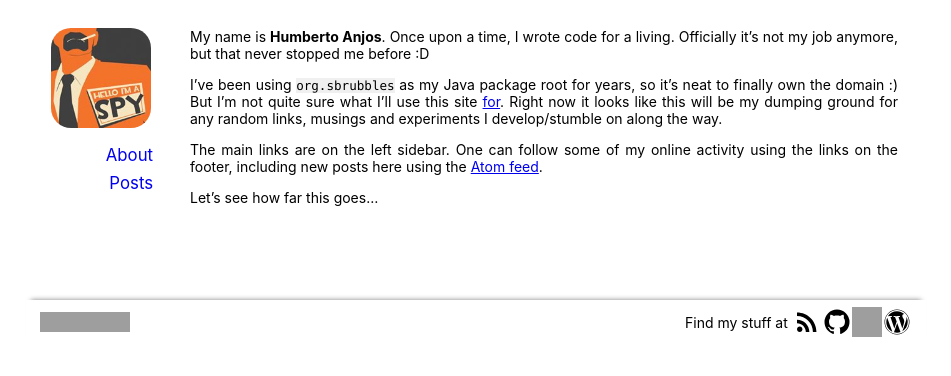
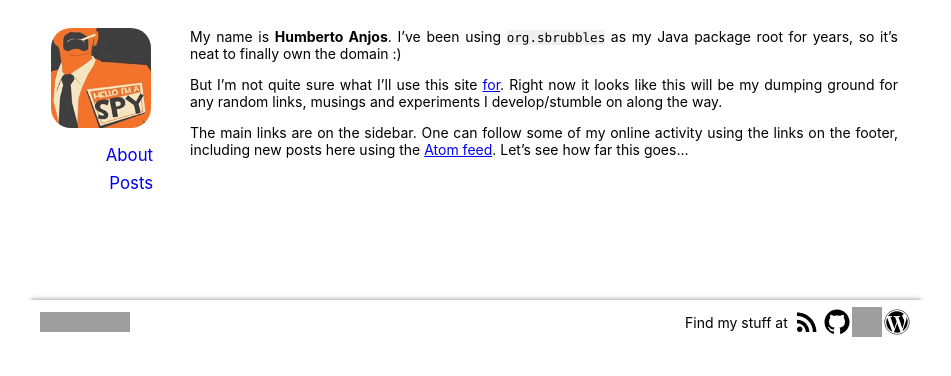
Before and after one commit to hanjos/hanjos.github.io, a Jekyll site: the page built from index.md, in a window 1280 px wide, cut to the strip 0-376 px from the top of the page. Shown: the whole strip, without its empty margins (164-1115 px from the left). Built offline with Jekyll 4.4.1, drawn with Linux system fonts in a browser that asks for light colours; grey boxes are pictures that could not be loaded.

Commit message:
Edição

```diff
--- a/index.md
+++ b/index.md
@@ -3,10 +3,8 @@ layout: default
 title: Hi!
 ---
 
-My name is **Humberto Anjos**. Once upon a time, I wrote code for a living. Officially it's not my job anymore, but that never stopped me before :D
+My name is **Humberto Anjos**. I've been using `org.sbrubbles` as my Java package root for years, so it's neat to finally own the domain :)
 
-I've been using `org.sbrubbles` as my Java package root for years, so it's neat to finally own the domain :) But I'm not quite sure what I'll use this site [for](http://wiki.c2.com/?EndingWithaPreposition). Right now it looks like this will be my dumping ground for any random links, musings and experiments I develop/stumble on along the way.
+But I'm not quite sure what I'll use this site [for](http://wiki.c2.com/?EndingWithaPreposition). Right now it looks like this will be my dumping ground for any random links, musings and experiments I develop/stumble on along the way.
 
-The main links are <span class='only-sm'>in the header.</span><span class='only-md'>on the left sidebar.</span> One can follow some of my online activity using the links on the footer, including new posts here using the [Atom feed](/feed.xml).
-
-Let’s see how far this goes...
+The main links are <span class='only-sm'>on the header.</span><span class='only-md'>on the sidebar.</span> One can follow some of my online activity using the links on the footer, including new posts here using the [Atom feed](/feed.xml). Let’s see how far this goes...
```
